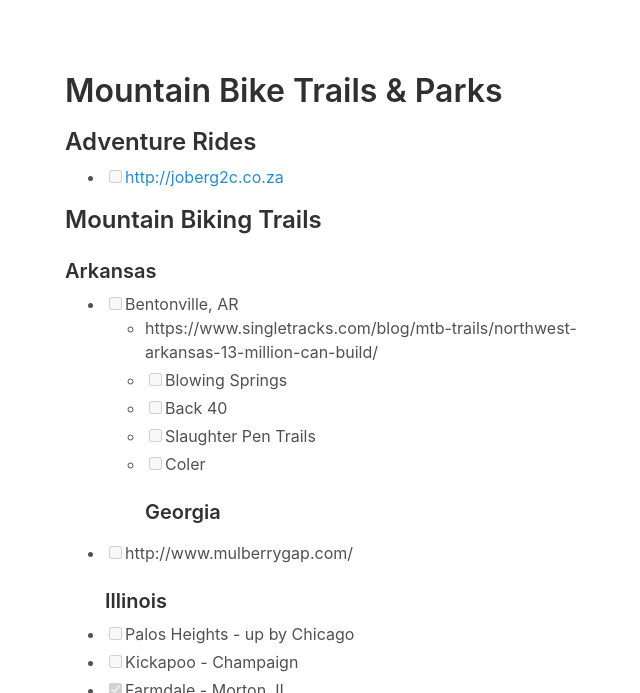
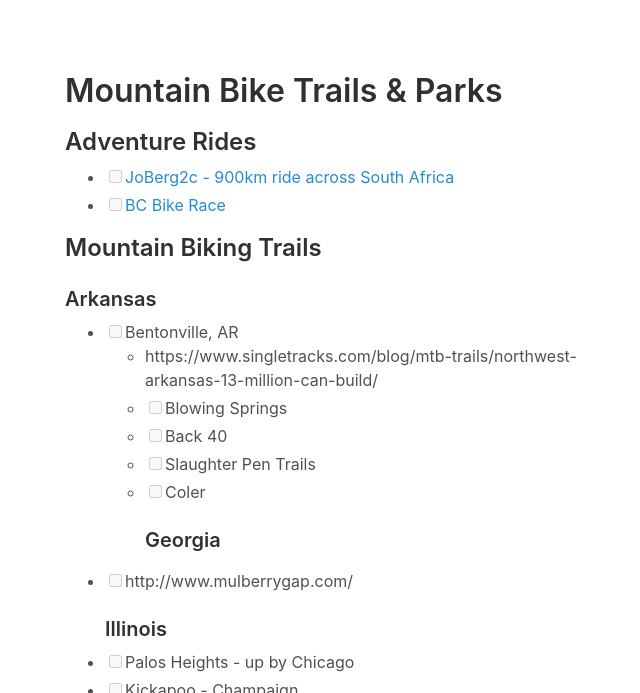
Before and after one commit to briankohles/briankohles.github.io, a Jekyll site: the page built from _bucketlists/bicycle-rides.md, in a window 1280 px wide and 900 px high, cut to the strip 207-900 px from the top of the window. Shown: the whole strip, without its empty margins (295-935 px from the left). Built offline with Jekyll 4.4.1, drawn with Linux system fonts in a browser that asks for light colours.

Commit message:
Update bicycle-rides.md

```diff
--- a/_bucketlists/bicycle-rides.md
+++ b/_bucketlists/bicycle-rides.md
@@ -8,7 +8,8 @@
 ---
 
 ## Adventure Rides
-  - [ ] [http://joberg2c.co.za](JoBerg2c - 900km ride across South Africa)
+  - [ ] [JoBerg2c - 900km ride across South Africa](http://joberg2c.co.za)
+  - [ ] [BC Bike Race](https://www.bcbikerace.com/)
 
 ## Mountain Biking Trails
 
```
